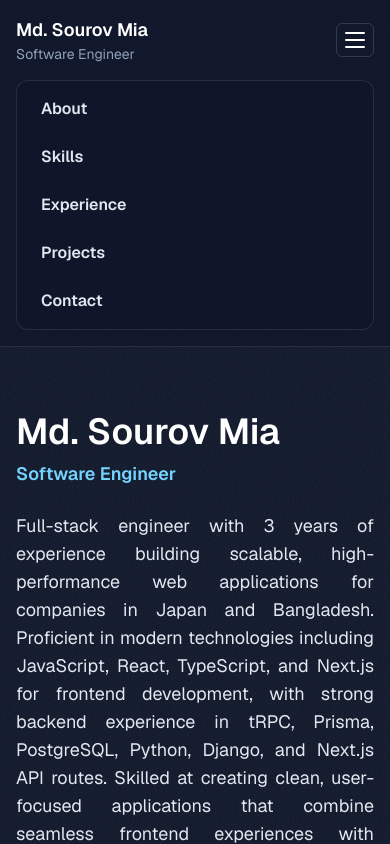
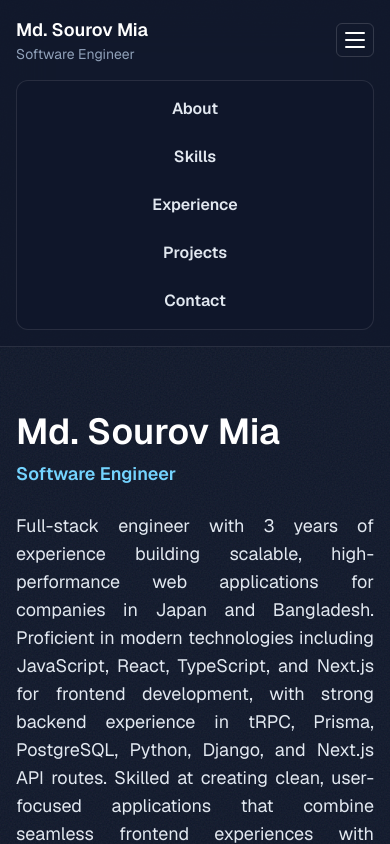
Before and after one commit to sourov526/Sourov-Portfolio, a Next.js app: page / in a window 390 px wide. Both pictures are taken after a click on the button "Toggle navigation menu". Shown: the top 844 px of the page. Built offline with nearby package versions, Linux system fonts and the light colour scheme.

Commit message:
set texts allign center for hamburger menu options

```diff
--- a/src/components/site-header.tsx
+++ b/src/components/site-header.tsx
@@ -53,13 +53,13 @@ export function SiteHeader() {
         id="mobile-nav"
         className={`${isMenuOpen ? "max-h-96 pb-4 opacity-100" : "max-h-0 opacity-0"} overflow-hidden px-4 transition-all duration-200 md:hidden`}
       >
-        <nav className="grid gap-2 rounded-xl border border-white/10 bg-slate-900/60 p-2">
+        <nav className="grid justify-items-center gap-2 rounded-xl border border-white/10 bg-slate-900/60 p-2 text-center">
           {primaryNav.map((item) => (
             <Link
               key={item.href}
               href={item.href}
               onClick={handleCloseMenu}
-              className="rounded-lg px-4 py-2 text-base font-semibold text-slate-200 transition hover:bg-white/10 hover:text-white"
+              className="w-full rounded-lg px-4 py-2 text-center text-base font-semibold text-slate-200 transition hover:bg-white/10 hover:text-white"
             >
               {item.label}
             </Link>
```
